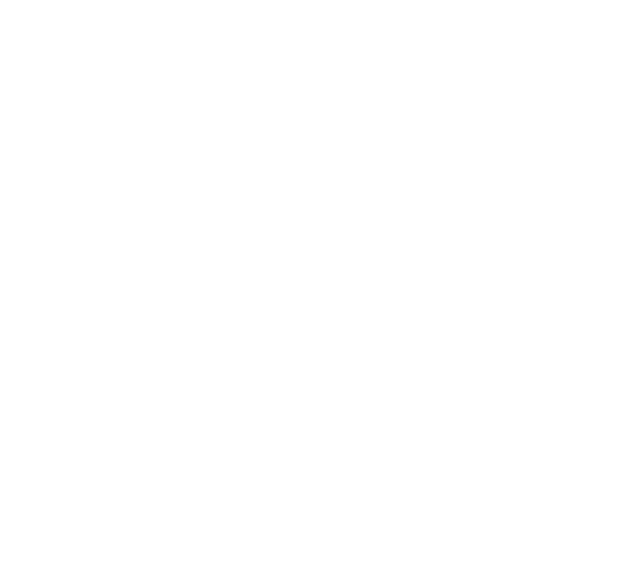
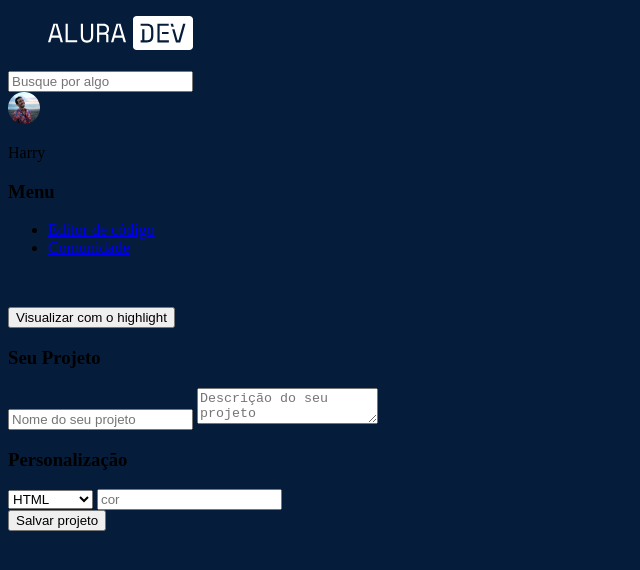
Before and after one commit to tommacedosilva/AluraDev-Challenge, a plain HTML site: page index.html in a window 1280 px wide. Shown: the whole page, without its empty margins (0-640 px from the left). Drawn offline with Linux system fonts and the light colour scheme.

Commit message:
build html
HTML structure and root on css

```diff
--- a/css/base.css
+++ b/css/base.css
@@ -0,0 +1,12 @@
+:root {
+    --cor-primeira: #051D3B;
+    --cor-segunda: #5081FB;
+    --cor-terceira: #7BA4FC;
+    --cor-quarta: #96B9FD;
+
+    --fonte: 'Inter', sans-serif;
+}
+
+body {
+    background-color: var(--cor-primeira);
+}
--- a/index.html
+++ b/index.html
@@ -4,9 +4,86 @@
     <meta charset="UTF-8">
     <meta http-equiv="X-UA-Compatible" content="IE=edge">
     <meta name="viewport" content="width=device-width, initial-scale=1.0">
+    <link rel="stylesheet" href="css/base.css">
+    <link rel="stylesheet" href="css/reset.css">
     <title>AluraDev</title>
 </head>
 <body>
+    <header class="cabecalho">
+        <figure class="cabecalho__img">
+            <img src="img/logo.svg" alt="Logo da Alura Dev" class="cabecalho__logo">
+        </figure>
+        <div class="cabecalho__busca">
+            <input type="text" class="cabecalho__busca--input" placeholder="Busque por algo">
+            <!-- <div class="cabecalho__busca--menu">
+                <div class="cabecalho__busca--menu-btn"></div>
+                <div class="menu">
+                    <a href="index.html" class="menu__link">Editor de código</a>
+                    <a href="comunidade.html" class="menu__link">Comunidade</a>
+                </div>
+            </div> -->
+        </div>
+        <div class="cabecalho__perfil">
+            <img src="img/photo.png" alt="Foto de perfil" class="cabecalho__perfil--img">
+            <p class="cabecalho__perfil--nome">Harry</p>
+        </div>
+    </header>
+    <main class="principal">
+        <section class="menu">
+            <div class="menu__container">
+                <h3 class="menu__titulo">Menu</h3>
+                <nav class="menu__navegacao">
+                    <ul class="menu__lista">
+                        <li>
+                            <a href="#" class="menu__link">
+                                <img src="" alt="" class="menu__link--img">Editor de código
+                            </a>
+                        </li>
+                        <li>
+                            <a href="#" class="menu__link">
+                                <img src="" alt="" class="menu__link--img">Comunidade
+                            </a>
+                        </li>
+                    </ul>
+                </nav>
+            </div>
+        </section>
+        <section class="editor">
+            <div class="editor__container">
+                <div class="editor__area">
+                    <div class="editor__pontos">
+                        <div class="editor__pontos--vermelho"></div>
+                        <div class="editor__pontos--amarelo"></div>
+                        <div class="editor__pontos--verde"></div>
+                    </div>
+                    <div placeholder="digite o código" contenteditable="true"></div>
+                </div>
+            </div>
+            <button class="editor__btn">Visualizar com o highlight</button>
+        </section>
+        <section class="info">
+            <div class="info__container">
+                <div class="info__dados-projeto">
+                    <h3 class="titulo">Seu Projeto</h3>
+                    <input class="info__dados-projeto--input" type="text" placeholder="Nome do seu projeto">
+                    <textarea class="info__dados-projeto--input" name="descricao" placeholder="Descrição do seu projeto"></textarea>
+                </div>
+                <div class="info__personalizar">
+                    <h3 class="titulo">Personalização</h3>
+                    <div class="info__personalizar--campos">
+                        <select name="linguagem" id="linguagem" class="info__personalizar--escolher">
+                            <option value="HTML" class="info__escolher">HTML</option>
+                            <option value="CSS" class="info__escolher">CSS</option>
+                            <option value="JavaScript" class="info__escolher">JavaScript</option>
+                        </select>
+                        <input type="text" class="info__personalizar--escolher" placeholder="cor">
+                    </div>
+                </div>
+                <button class="info__btn">Salvar projeto</button>
+            </div>
 
+        </section>
+    </main>
+    <footer></footer>
 </body>
 </html>
```
Also changed, not shown: img/foto-perfil.jpg (deleted), img/logo.svg (added), img/mobile header.svg (added), img/photo.png (added).
